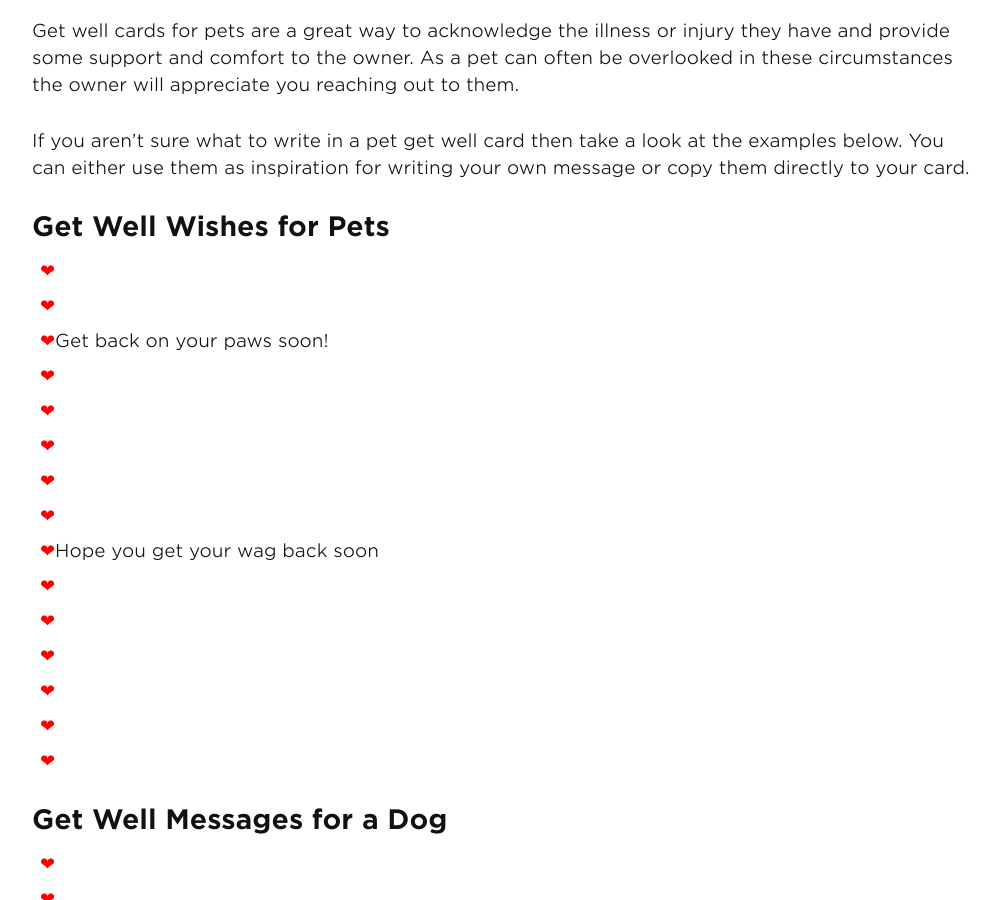
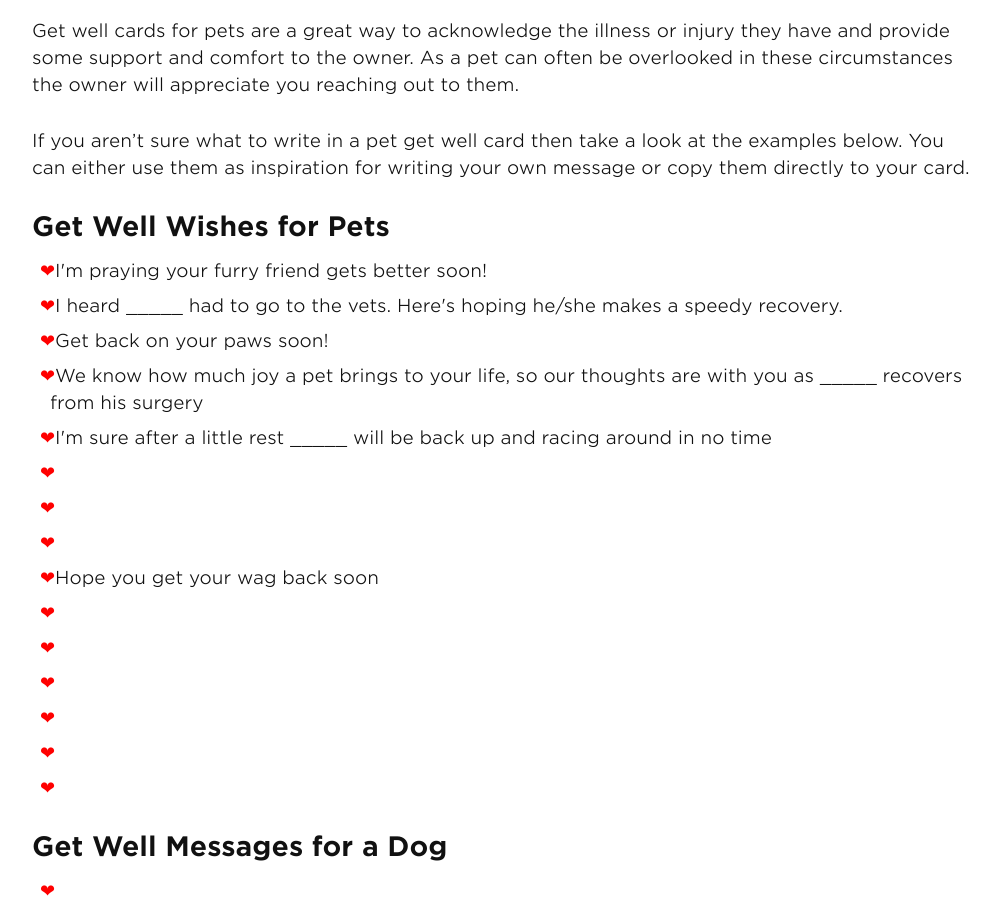
Before and after one commit to andyml123/andyml123.github.io, a Jekyll site: the page built from get-well-soon-messages-for-a-pet.md, in a window 1280 px wide and 900 px high, scrolled down 400 px. Shown: the whole window, without its empty margins (138-1133 px from the left). Built offline with Jekyll 4.4.1, drawn with Linux system fonts in a browser that asks for light colours.

Commit message:
Update get-well-soon-messages-for-a-pet.md

```diff
--- a/get-well-soon-messages-for-a-pet.md
+++ b/get-well-soon-messages-for-a-pet.md
@@ -20,11 +20,11 @@ If you aren't sure what to write in a pet get well card then take a look at the
 <h2>Get Well Wishes for Pets</h2>
 
 <ul class="heart">
-<li></li>
-<li></li>
+<li>I'm praying your furry friend gets better soon!</li>
+<li>I heard _____ had to go to the vets. Here's hoping he/she makes a speedy recovery.</li>
 <li>Get back on your paws soon!</li>
-<li></li>
-<li></li>
+<li>We know how much joy a pet brings to your life, so  our thoughts are with you as _____ recovers from his surgery</li>
+<li>I'm sure after a little rest _____ will be  back up and racing around in no time</li>
 <li></li>
 <li></li>
 <li></li>
```
